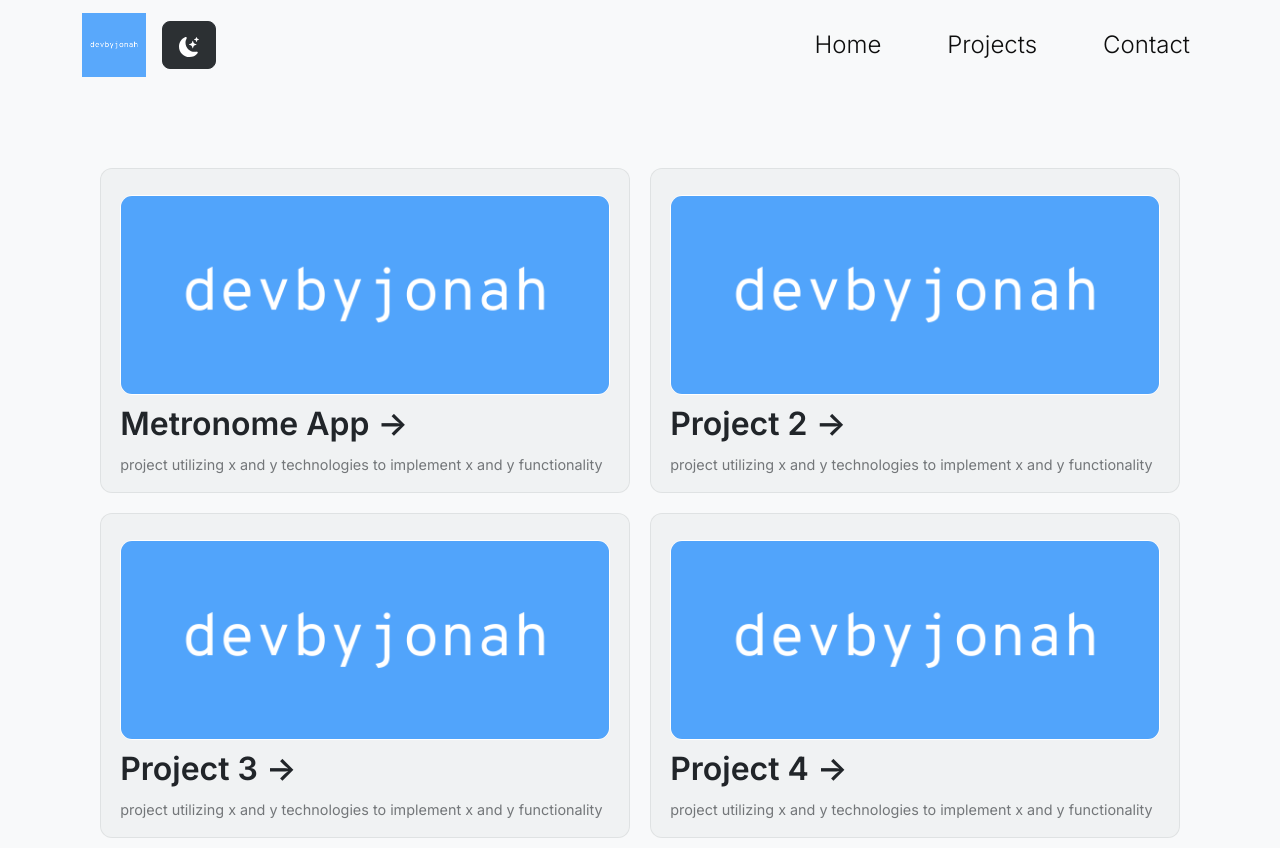
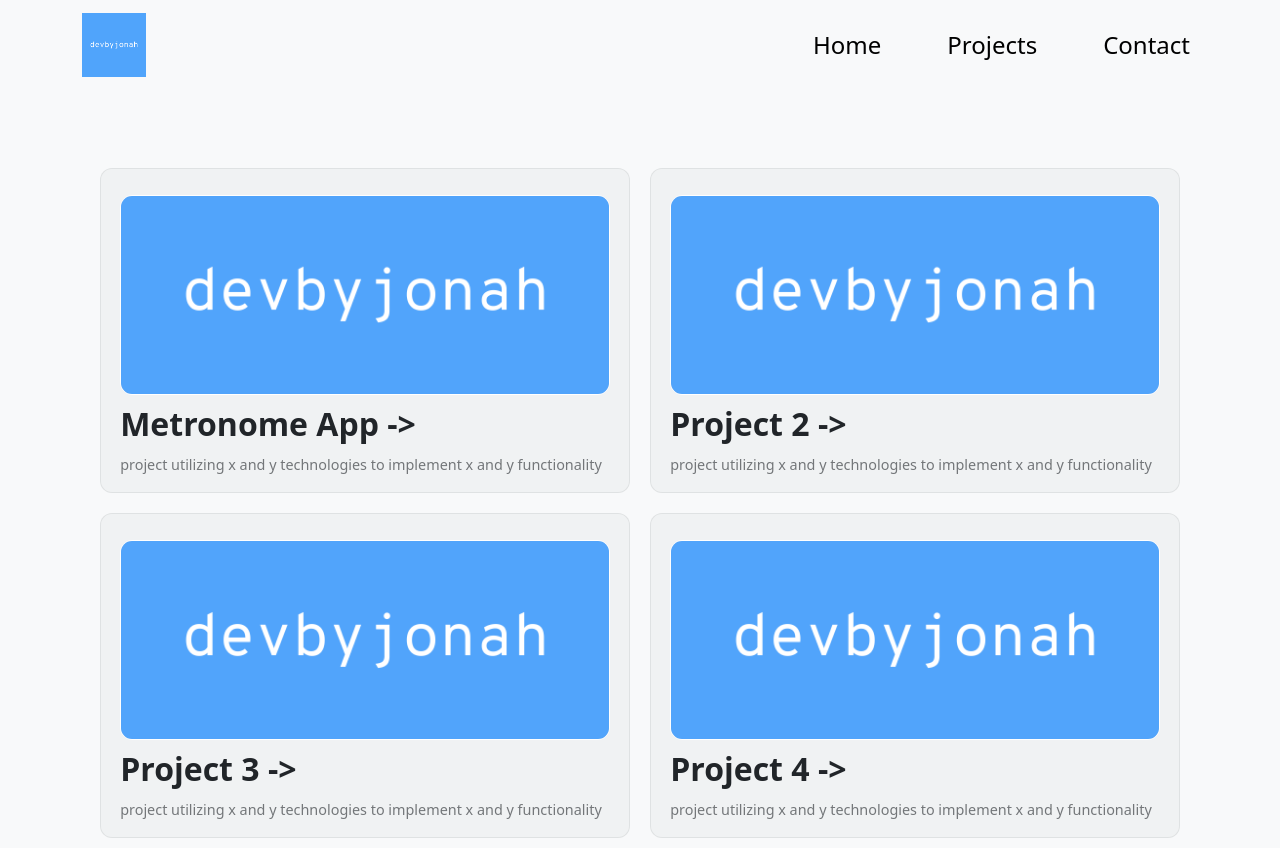
Before and after one commit to devbyjonah/old-portfolio, a Next.js app: page / in a window 1280 px wide. Built offline with nearby package versions, Linux system fonts and the light colour scheme.

Commit message:
started implementing layout and global state in app

```diff
--- /dev/null
+++ b/components/layout.js
@@ -0,0 +1,10 @@
+import Header from "../components/Header";
+
+export default function Layout({ children, nightMode, nightModeButton }) {
+  return (
+    <>
+      <Header nightMode={nightMode} nightModeButton={nightModeButton} />
+      <main>{children}</main>
+    </>
+  );
+}
--- a/pages/_app.js
+++ b/pages/_app.js
@@ -2,7 +2,9 @@ import "bootstrap/dist/css/bootstrap.min.css";
 import "@/styles/globals.css";
 import SSRProvider from "react-bootstrap/SSRProvider";
 
-import { useEffect, useState } from "react";
+import Layout from "../components/layout";
+
+import { useState } from "react";
 
 import { Inter } from "@next/font/google";
 const inter = Inter({ subsets: ["latin"] });
@@ -10,9 +12,9 @@ const inter = Inter({ subsets: ["latin"] });
 export default function App({ Component, pageProps }) {
   return (
     <SSRProvider>
-      <main className={inter.className}>
+      <Layout>
         <Component {...pageProps} />
-      </main>
+      </Layout>
     </SSRProvider>
   );
 }
--- a/pages/index.js
+++ b/pages/index.js
@@ -7,32 +7,7 @@ import Intro from "../components/Intro";
 // home page css
 import styles from "../styles/pages/Home.module.css";
 
-import Button from "react-bootstrap/Button";
-import { BsFillSunFill, BsFillMoonStarsFill } from "react-icons/bs";
-
-import { useState } from "react";
-
-export default function Home() {
-  const [darkMode, setDarkMode] = useState(false);
-  const darkModeToggle = () => {
-    if (darkMode) {
-      setDarkMode(false);
-    } else {
-      setDarkMode(true);
-    }
-  };
-  const darkModeButton = (
-    <>
-      <Button
-        variant={darkMode ? "light" : "dark"}
-        className="btn-lg"
-        onClick={darkModeToggle}
-      >
-        {darkMode ? <BsFillSunFill /> : <BsFillMoonStarsFill />}
-      </Button>
-    </>
-  );
-
+export default function Home({ darkMode, darkModeButton }) {
   return (
     <>
       <Head>
```
